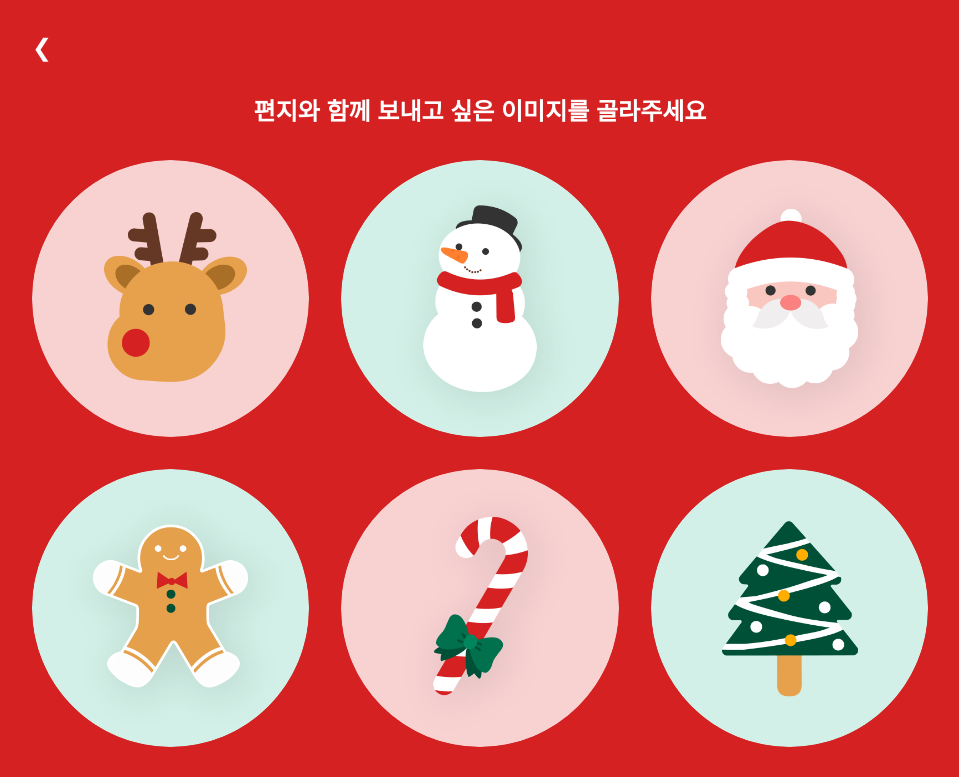
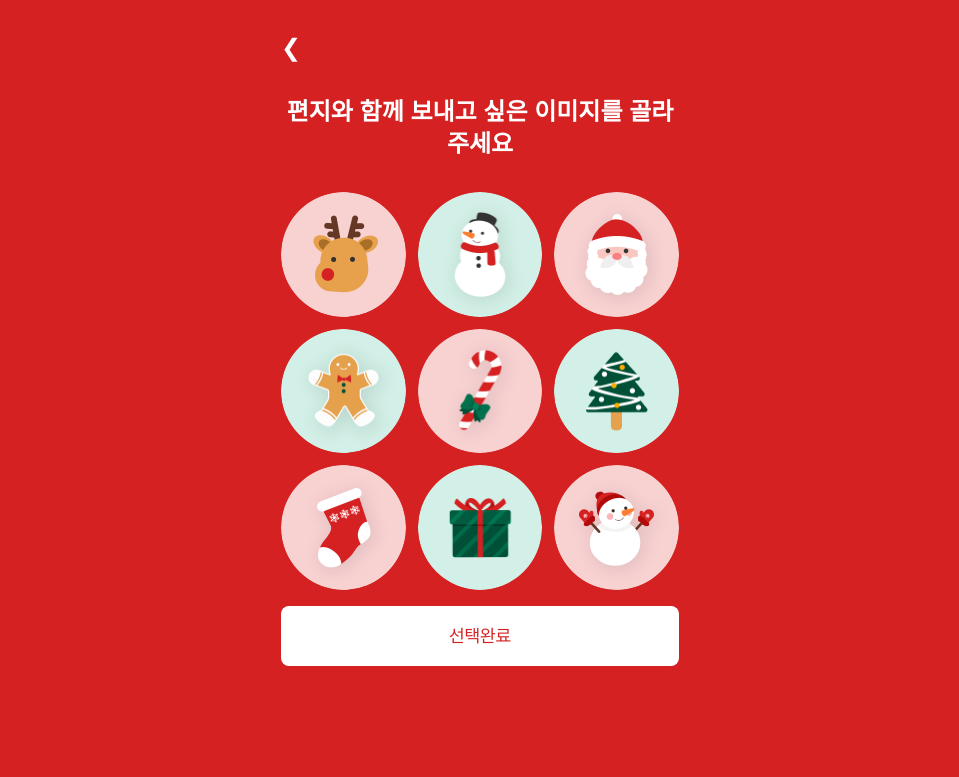
Before and after one commit to insunglee12/Webapp_test, a Next.js app: page /select-image in a window 1280 px wide. Shown: the top 777 px of the page, without its empty margins (160-1119 px from the left). Built offline with nearby package versions, Linux system fonts and the light colour scheme; a web font is replaced by a local one.

Commit message:
이미지 선택 페이지 개선 2

```diff
--- a/src/app/select-image/page.tsx
+++ b/src/app/select-image/page.tsx
@@ -18,8 +18,8 @@ export default function SelectImage() {
   };
 
   return (
-    <div className="min-h-screen p-4 md:p-8" style={{ backgroundColor: '#D52121' }}>
-      <div className="container mx-auto max-w-4xl">
+    <div className="min-h-screen w-full flex flex-col" style={{ backgroundColor: '#D52121' }}>
+      <div className="w-full max-w-[430px] mx-auto px-4 pt-8 pb-4 flex flex-col">
         <button
           onClick={() => router.back()}
           className="text-2xl text-white hover:text-gray-200 transition mb-8 w-fit"
@@ -31,11 +31,11 @@ export default function SelectImage() {
           편지와 함께 보내고 싶은 이미지를 골라주세요
         </h2>
 
-        <div className="grid grid-cols-3 gap-4 md:gap-8 mb-8">
+        <div className="grid grid-cols-3 gap-3 mb-4">
           {images.map((image, index) => (
             <div
               key={index}
-              className="relative aspect-square"
+              className="relative pb-[100%]"
             >
               <div
                 className={`
@@ -46,21 +46,19 @@ export default function SelectImage() {
                 `}
                 onClick={() => handleImageSelect(image, index)}
               >
-                <div className="relative w-full h-full">
                 <Image
                   src={image}
                   alt={`선택 이미지 ${index + 1}`}
                   fill
                   className="object-cover"
-                    sizes="(max-width: 768px) 33vw, 200px"
+                  sizes="(max-width: 430px) 33vw, 120px"
+                  priority={index < 6}
                 />
-                </div>
               </div>
             </div>
           ))}
         </div>
 
-        <div className="max-w-2xl mx-auto">
         <button
           onClick={() => router.push('/input-text')}
           className="w-full bg-white text-[#D52121] px-6 py-4 rounded-lg hover:bg-gray-100 transition font-pretendard font-normal text-lg"
@@ -70,6 +68,5 @@ export default function SelectImage() {
         </button>
       </div>
     </div>
-    </div>
   );
 }
```
Lines whose indentation alone changed are shown as unchanged.
